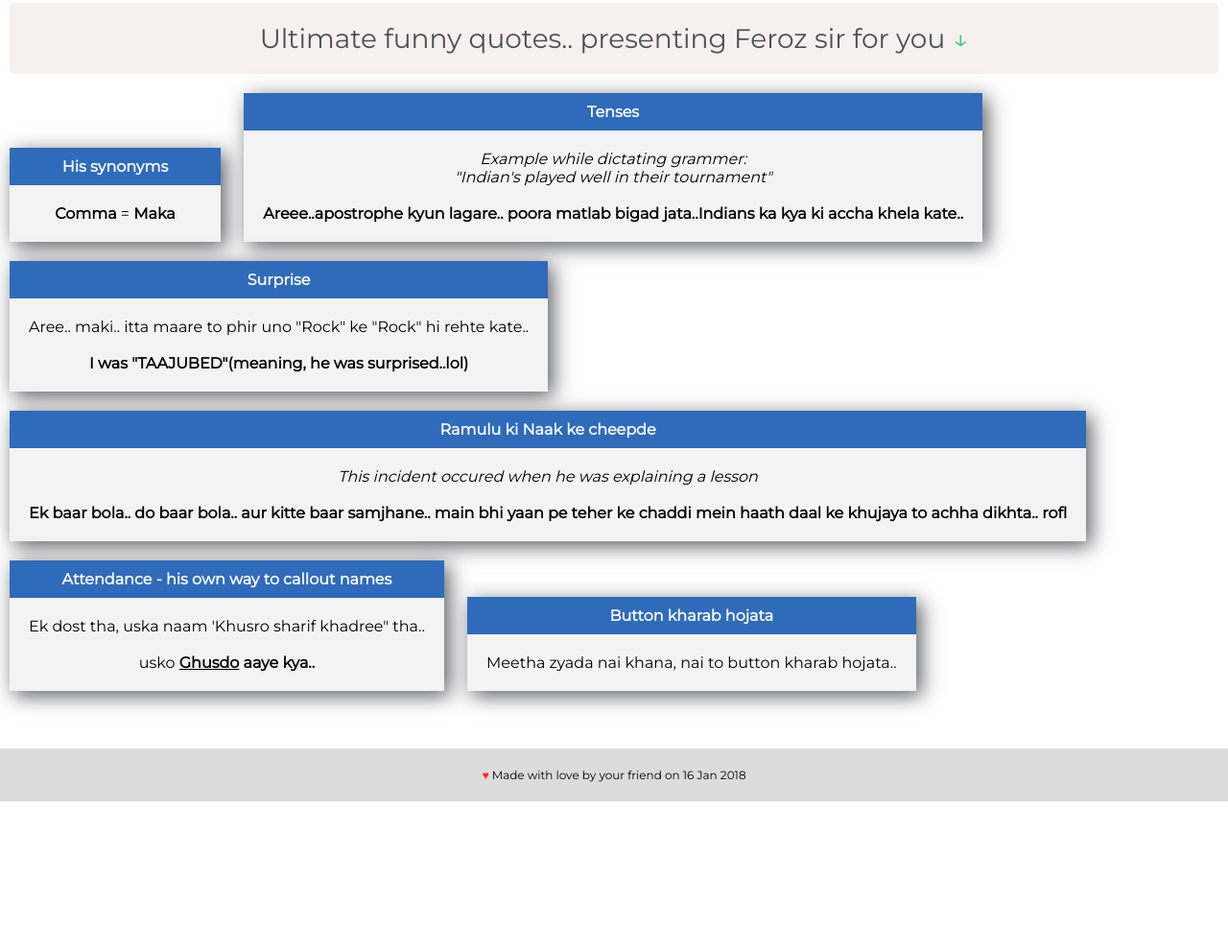
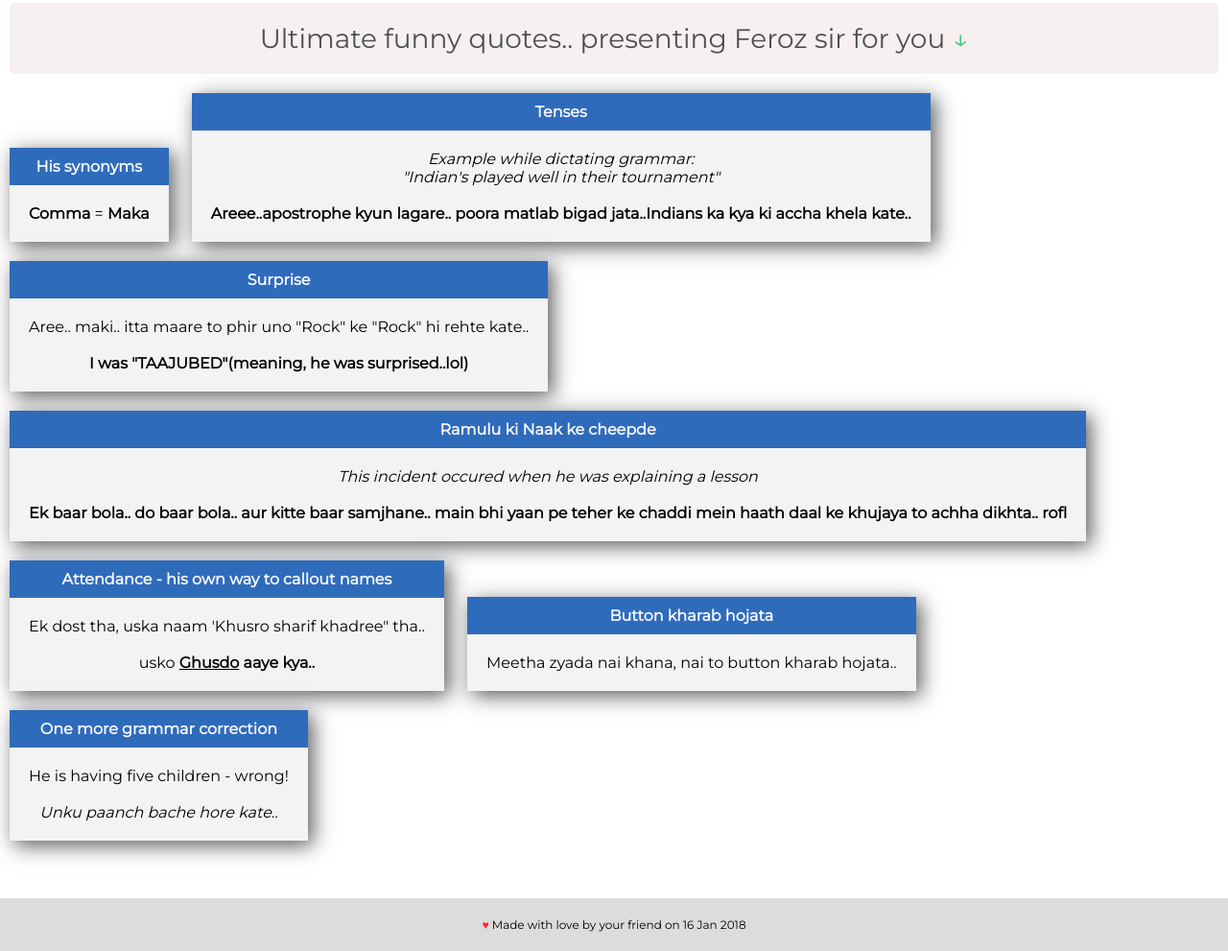
Before and after one commit to gitlet/ferozsirapp, a plain HTML site: page index.html in a window 1280 px wide. Shown: the part 1335-2326 px from the top of the page at 96% size. Before the commit the page ends 2170 px from the top, so only its background shows below. Drawn offline with nearby package versions, Linux system fonts and the light colour scheme.

Commit message:
spelling mistake or typo correction

```diff
--- a/assets/stylesheets/master.sass
+++ b/assets/stylesheets/master.sass
@@ -81,10 +81,10 @@ body
       margin: 10px
       padding: 10px
       text-align: center
-  .article-1
-    background: #f3f3f3
-    @include size(220px auto)
-    margin: 10px
+  // .article-1
+  //   background: #f3f3f3
+  //   @include size(220px auto)
+  //   margin: 10px
 
   footer
     position: relative
--- a/index.html
+++ b/index.html
@@ -41,7 +41,7 @@
     <article class="article-2">
       <h4>Tenses</h4>
       <p>
-        <i>Example while dictating grammer:<br>
+        <i>Example while dictating grammar:<br>
           &quot;Indian&apos;s played well in their tournament&quot;
         </i>
         <strong><br><br>Areee..apostrophe kyun lagare.. poora matlab bigad jata..<strong>Indians</strong> ka kya ki accha khela kate..</strong>
@@ -71,6 +71,12 @@
         Meetha zyada nai khana, nai to button kharab hojata..
       </p>
     </article>
+    <article class="article-7">
+      <h4>One more grammar correction</h4>
+      <p>He is having five children - wrong&excl;<br><br>
+        <i>Unku paanch bache hore kate..</i>
+      </p>
+    </article>
     <footer>
       <p><span style="color: #fd2424">&hearts;</span>&nbsp;Made with love by your friend on 16 Jan 2018</p>
     </footer>
```
Also changed, not shown: assets/stylesheets/master.css, 1 other file.
